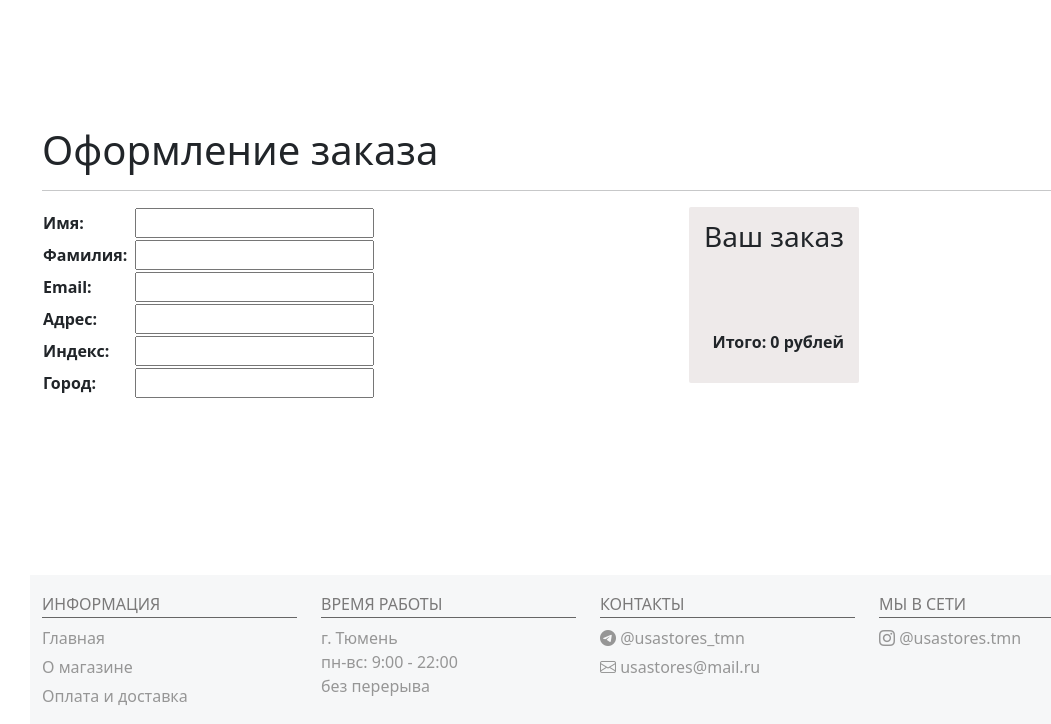
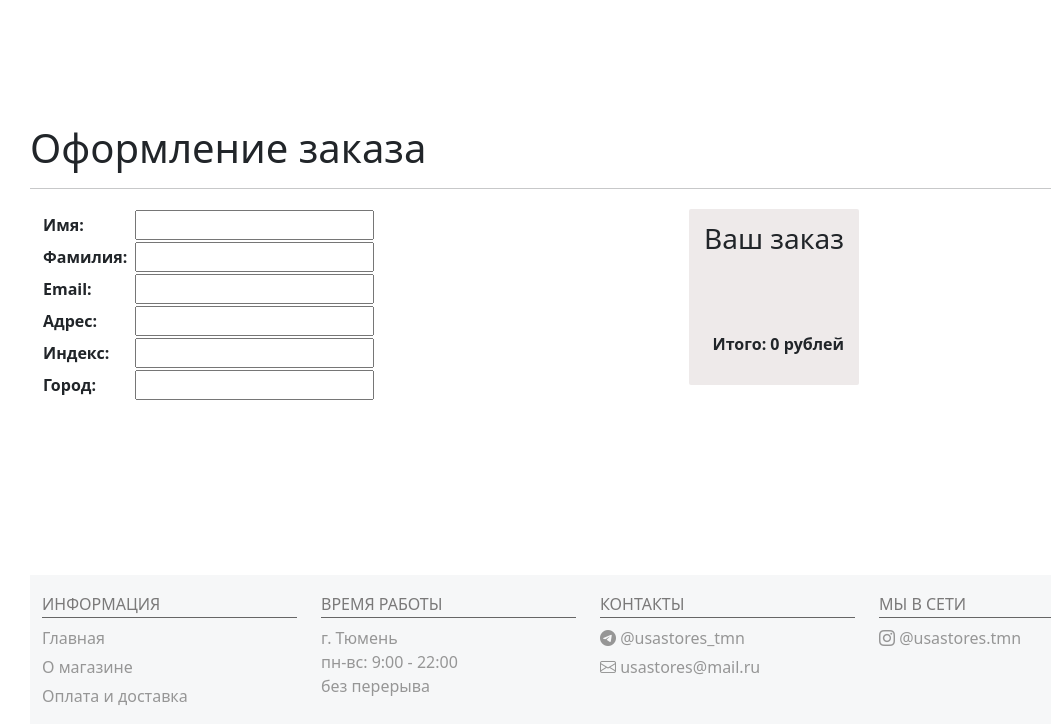
Before and after one commit to Anonym26/usastores, a Django app: page /orders/create/ in a window 1280 px wide. Shown: the part 76-800 px from the top of the page, without its empty margins (52-1103 px from the left). Run offline with Django 4.2, Linux system fonts and the light colour scheme; some libraries are stand-ins or nearby versions.

Commit message:
Добавлена адаптация оформления заказа

```diff
--- a/usastores/cart/static/cart/css/style.css
+++ b/usastores/cart/static/cart/css/style.css
@@ -27,6 +27,7 @@
 .content img {
     width: 100%;
 	height: auto;
+    max-width: 300px;
 }
 
 .total {
--- a/usastores/orders/static/orders/css/style.css
+++ b/usastores/orders/static/orders/css/style.css
@@ -1,3 +1,7 @@
+.order-form {
+    margin-top: 20px;
+}
+
 .order-info {
     padding: 0px 15px;
     border: 2px;
@@ -13,3 +17,7 @@
 .order-info span {
     margin-left: 10px;;
 }
+
+.button {
+    margin: 10px;
+}
--- a/usastores/orders/templates/orders/order/create.html
+++ b/usastores/orders/templates/orders/order/create.html
@@ -4,18 +4,18 @@
 
 {% block content %}
 <link rel="stylesheet" href="{% static 'orders/css/style.css' %}">
-<div class="container-xxl">
-    <h1>Оформление заказа</h1>
-    <hr>
-    <div class="row">
-        <div class="col-sm-4 ">
+<h1>Оформление заказа</h1>
+<hr>
+<div class="container-xxl ">
+    <div class="row order-form">
+        <div class="col-sm-4">
             <form action="." method="post" >
                 {% csrf_token %}
                 <table class="w-100">
                     {{ form.as_table }}
                 </table>
                 {% if cart|length > 0 %}
-                <div class="d-grid gap-2">
+                <div class="d-grid gap-2 justify-content-center button">
                     <input type="submit" class="btn btn-primary" value="ОФОРМИТЬ ЗАКАЗ">
                 </div>
                 {%  endif %}
```
